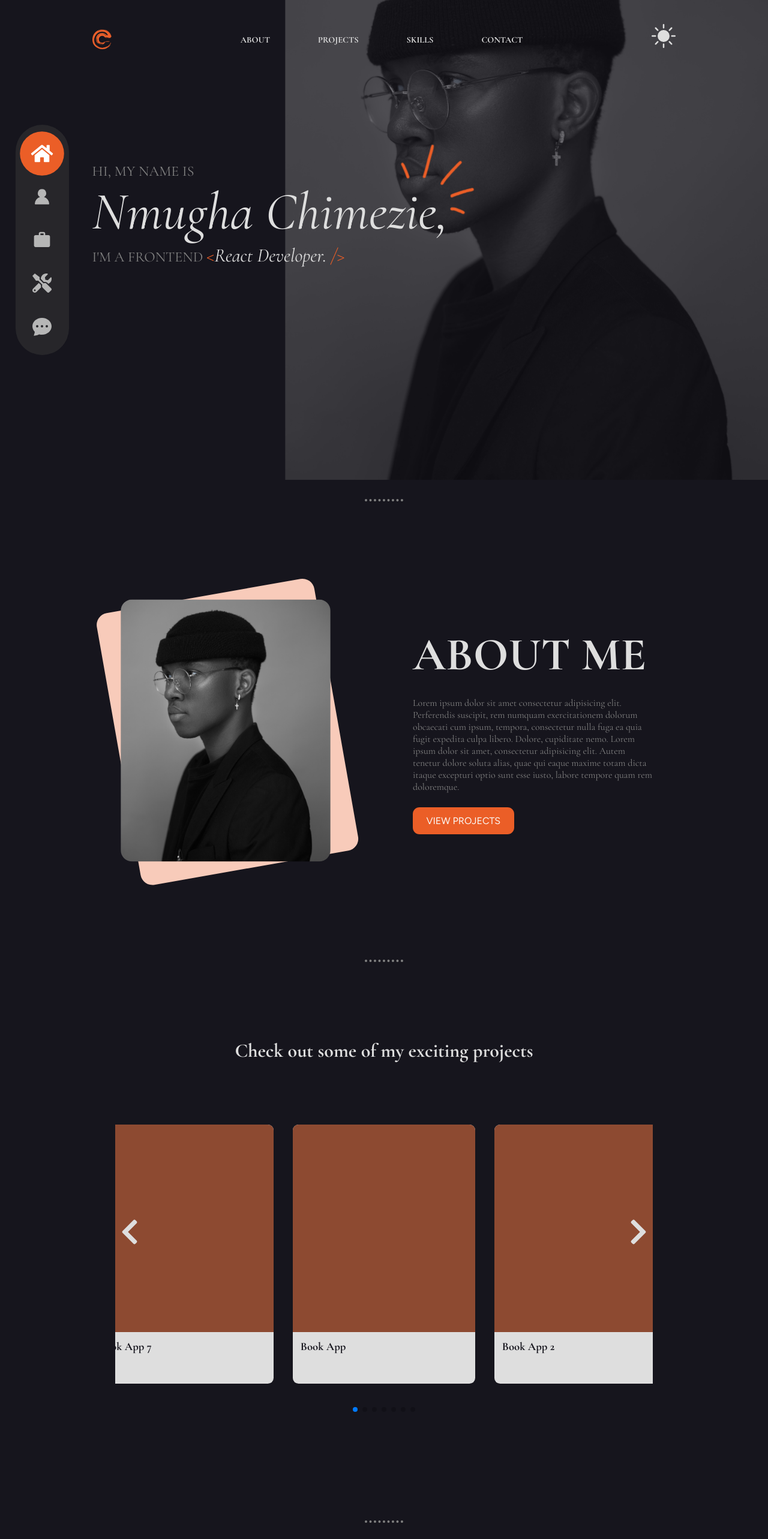
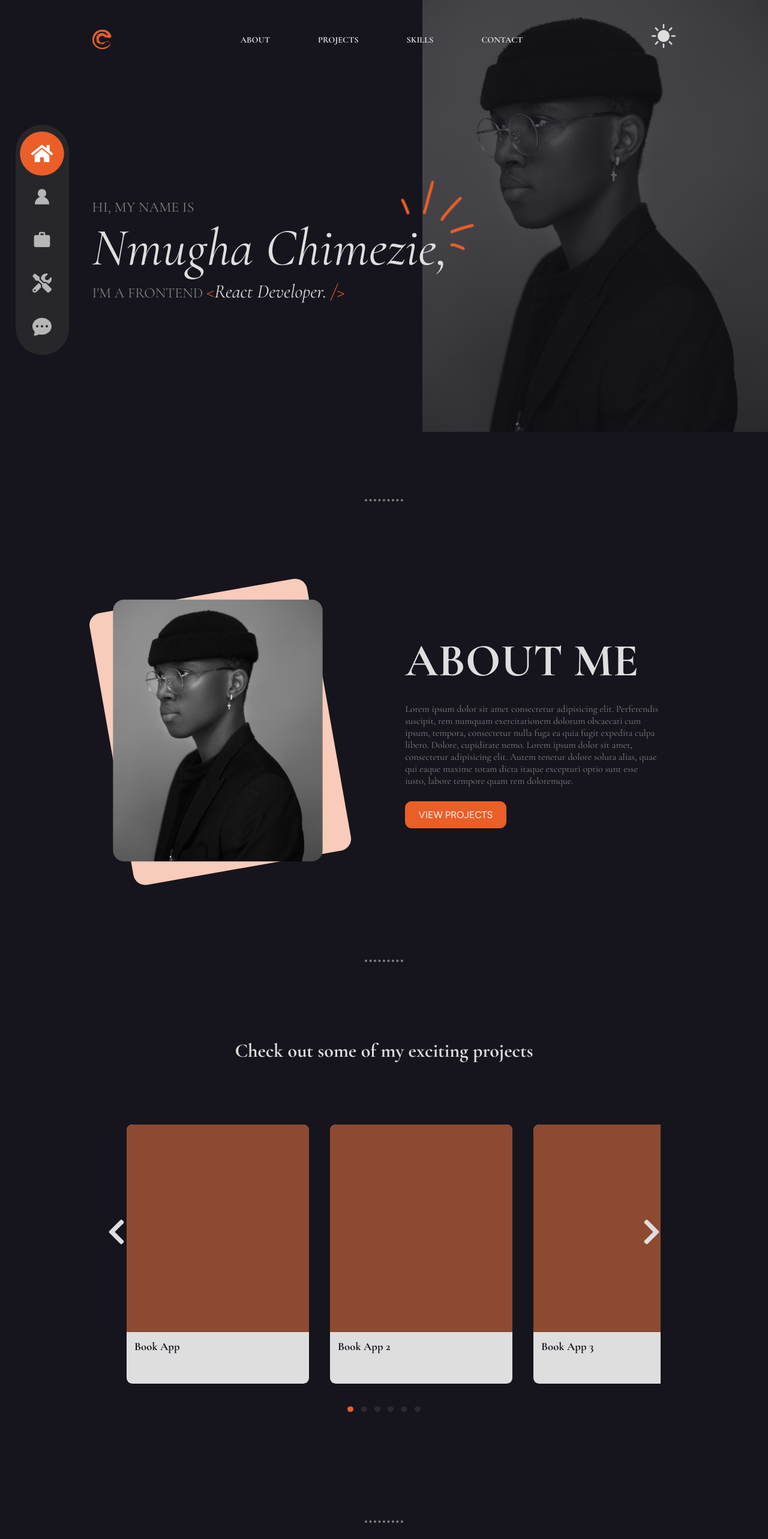
Before and after one commit to carniel-carl/portfolio, a React (Vite) app: page / in a window 1280 px wide. Shown: the top 2566 px of the page at 60% size. Built offline with nearby package versions, Linux system fonts and the light colour scheme.

Commit message:
finished slider

```diff
--- a/src/App.scss
+++ b/src/App.scss
@@ -2,13 +2,13 @@
 
 main {
   .App {
-    margin-inline: 15vw;
+    margin-inline: 14vw;
   }
 
-  .divider{
+  .divider {
     width: 4rem;
     border-bottom: dotted var(--txt-clr);
-    border-bottom-width: .3rem;
+    border-bottom-width: 0.3rem;
     margin-inline: auto;
     margin-block: 4vh;
   }
--- a/src/assets/styles/Hero.scss
+++ b/src/assets/styles/Hero.scss
@@ -5,15 +5,33 @@
   padding-inline: 12vw;
   display: flex;
   flex-direction: column;
-  gap: 3vh;
+  gap: 30vh;
   height: 100vh;
   position: relative;
+  isolation: isolate;
+
   overflow: hidden;
 
+  .bg {
+    // content: "";
+    position: absolute;
+    width: 100%;
+    height: 100%;
+    inset: 0;
+    background: url("../images/profile-pic.jpg");
+    background-position-x: right;
+    background-size: 45%;
+    background-repeat: no-repeat;
+    z-index: -5;
+    opacity: 0.4;
+    background-attachment: fixed;
+  }
+
   .hero-items {
+    height: 100%;
     display: grid;
-    grid-template-columns: repeat(auto-fit, minmax(180px, 1fr));
-    align-items: center;
+    grid-template-columns: 1fr;
+    // align-self: center;
 
     // HERO TEXT STYLE
     .hero-text {
@@ -77,27 +95,16 @@
         }
       }
     }
-
-    // HERO IMAGE STYLE
-    .hero-image {
-      opacity: 0.4;
-      display: flex;
-      justify-content: center;
-      transform: scale(2.1);
-      z-index: -10;
-      user-select: none;
-
-      img {
-        width: 80%;
-        height: auto;
-      }
-    }
   }
 
   @include tablet {
     height: 60vh;
-    gap: 5vh;
+    gap: 20vh;
     padding-inline: 8.5vw;
+
+    .bg {
+      background-size: 65%;
+    }
 
     .hero-items {
       .hero-text {
@@ -123,6 +130,12 @@
     gap: 30vh;
     padding-inline: 6vw;
 
+    .bg {
+      background-position-x: 15%;
+      background-size: cover;
+      clip-path: polygon(0% 0%, 100% 0, 100% 75%, 50% 90%, 0 75%);
+    }
+
     .hero-items {
       .hero-text {
         text-align: center;
@@ -145,18 +158,6 @@
           }
         }
       }
-
-      .hero-image {
-        opacity: 0.3;
-        transform: scale(1);
-        position: absolute;
-        inset: 0;
-
-        img {
-          width: 100%;
-          object-fit: cover;
-        }
-      }
     }
   }
 
--- a/src/assets/styles/Project.scss
+++ b/src/assets/styles/Project.scss
@@ -3,6 +3,7 @@
 .projects {
   padding-block: 12vh;
   text-align: center;
+  position: relative;
 
   &__heading {
     color: var(--heading-clr);
@@ -14,11 +15,11 @@
     cursor: grab;
 
     .projects_content {
-      padding-block: 3rem;
+      padding: 3rem 2rem;
+
       .project {
         max-width: 19rem;
         height: 27rem;
-        margin-inline: 1rem;
         border-radius: 0.6rem;
         overflow: hidden;
         text-align: left;
@@ -58,21 +59,26 @@
           font-size: 3rem;
           color: var(--heading-clr);
           transition: all 0.3s;
+
           &:hover {
             transform: scale(1.2);
           }
         }
 
         &__next {
-          right: 0;
+          right: -1%;
         }
 
         &__prev {
-          left: 0;
+          left: -1%;
         }
 
-        @include mobile {
-          width: 100%;
+        .slider-pagination {
+          --swiper-pagination-color: var(--accent);
+          --swiper-pagination-bullet-size: 0.8rem;
+          --swiper-pagination-bullet-inactive-color: var(--txt-clr);
+          --swiper-pagination-bullet-size: 0.6rem;
+          --swiper-pagination-bullet-horizontal-gap: 0.4rem;
         }
       }
     }
@@ -87,7 +93,14 @@
 
     .carousel {
       .projects_content {
-        padding-block: 1rem;
+        padding: 1rem;
+
+        .slider-controls {
+          &__next,
+          &__prev {
+            font-size: 2rem;
+          }
+        }
       }
     }
   }
--- a/src/components/Hero.jsx
+++ b/src/components/Hero.jsx
@@ -1,4 +1,4 @@
-import React from "react";
+import React, { useEffect } from "react";
 import Navbar from "./Navbar";
 import { motion } from "framer-motion";
 
@@ -54,6 +54,21 @@ const slideVariant = {
 };
 
 const Hero = () => {
+  useEffect(() => {
+    const parallax = document.querySelector(".bg");
+
+    const scrollOffset = () => {
+      let offset = window.scrollY;
+      parallax.style.backgroundPositionY = -offset * 0.5 + "px";
+    };
+
+    window.addEventListener("scroll", scrollOffset);
+
+    return () => {
+      window.removeEventListener("scroll", scrollOffset);
+    };
+  }, []);
+
   return (
     <motion.section
       id="hero"
@@ -88,10 +103,8 @@ const Hero = () => {
             </span>
           </motion.h2>
         </motion.div>
-        <div className="hero-image">
-          <img src={profile} alt="profile picture" />
-        </div>
       </div>
+      <div className="bg"></div>
     </motion.section>
   );
 };
--- a/src/components/Project.jsx
+++ b/src/components/Project.jsx
@@ -1,14 +1,23 @@
 import React, { useEffect, useState, useRef } from "react";
+
+import { motion } from "framer-motion";
+
 // Import Swiper React components
 import { Swiper, SwiperSlide } from "swiper/react";
 
-import { Navigation, Pagination, EffectCoverflow } from "swiper/modules";
+import {
+  Navigation,
+  Pagination,
+  Scrollbar,
+  EffectCoverflow,
+} from "swiper/modules";
 
 // Import Swiper styles
-import "swiper/css";
+import "swiper/scss";
 import "swiper/css/effect-coverflow";
-import "swiper/css/pagination";
-import "swiper/css/navigation";
+import "swiper/scss/pagination";
+import "swiper/scss/navigation";
+import "swiper/css/scrollbar";
 
 import "../assets/styles/Project.scss";
 
@@ -46,25 +55,85 @@ const datas = [
   },
 ];
 
+const upVariant = {
+  offscreen: {
+    opacity: 0,
+    y: -50,
+  },
+  onscreen: {
+    opacity: 1,
+    y: 0,
+    transition: {
+      type: "tween",
+      duration: 1,
+    },
+  },
+};
+
+const slideVariant = {
+  offscreen: {
+    opacity: 0,
+    x: "100vw",
+  },
+  onscreen: {
+    opacity: 1,
+    x: 0,
+    transition: {
+      type: "tween",
+      duration: 1,
+    },
+  },
+};
+
 const Project = () => {
   return (
-    <section id="projects" className="projects">
-      <h2 className="projects__heading">
+    <motion.section
+      id="projects"
+      className="projects"
+      transition={{ staggerChildren: 0.8 }}
+      initial="offscreen"
+      whileInView="onscreen"
+      viewport={{ once: false, amount: 0.35 }}
+    >
+      <motion.h2
+        className="projects__heading"
+        variants={upVariant}
+        exit={{ y: -50 }}
+        transition={{ duration: 0.5 }}
+      >
         Check out some of my exciting projects
-      </h2>
-      <div className="carousel">
+      </motion.h2>
+      <motion.div
+        className="carousel"
+        variants={slideVariant}
+        exit={{ x: "100vw" }}
+        transition={{ duration: 0.8 }}
+      >
         <Swiper
-          slidesPerView={"auto"}
+          slidesPerView={2}
+          spaceBetween={35}
+          breakpoints={{
+            600: {
+              slidesPerView: "auto",
+            },
+            0: {
+              slidesPerView: 1,
+            },
+          }}
           grabCursor={true}
-          centeredSlides={true}
-          loop={true}
-          pagination={{ el: ".slider-pagination", clickable: true }}
+          centeredSlides={false}
+          loop={false}
+          direction="horizontal"
+          pagination={{
+            el: ".slider-pagination",
+            clickable: true,
+          }}
           navigation={{
             nextEl: ".slider-controls__next",
             prevEl: ".slider-controls__prev",
             clickable: true,
           }}
-          modules={[EffectCoverflow, Pagination, Navigation]}
+          modules={[EffectCoverflow, Pagination, Navigation, Scrollbar]}
           className="projects_content"
         >
           {datas.map((data) => {
@@ -89,8 +158,8 @@ const Project = () => {
             <div className="slider-pagination"></div>
           </div>
         </Swiper>
-      </div>
-    </section>
+      </motion.div>
+    </motion.section>
   );
 };
 
```
